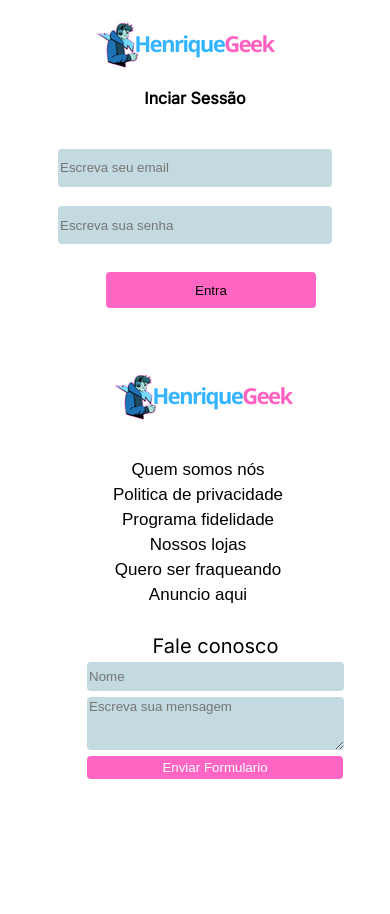
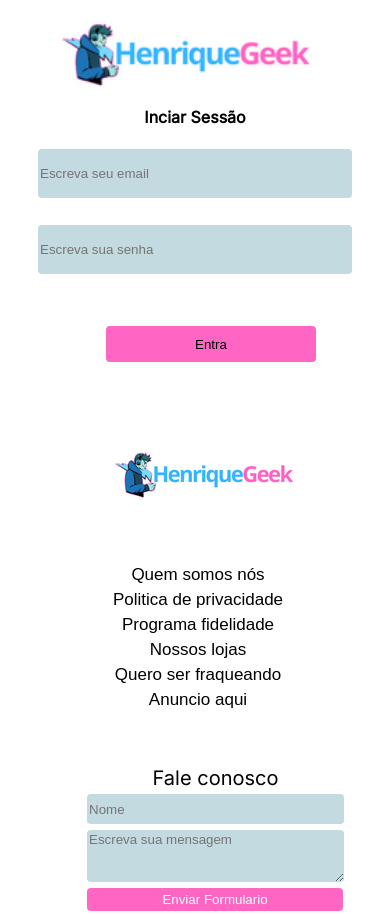
Before and after one commit to Henrique-Ramos29/HenriqueGeek, a plain HTML site: page login.html in a window 390 px wide. Shown: the top 914 px of the page. Drawn offline with Linux system fonts and the light colour scheme.

Commit message:
atualização mobile

```diff
--- a/assets/login__css/login.css
+++ b/assets/login__css/login.css
@@ -56,6 +56,7 @@
 @media (min-width: 390px) and (max-width: 450px) {
     .logo {
         margin-right: 16px;
+        width: 250px;
     }
 
     .container {
@@ -67,24 +68,25 @@
 
     .login__input {
         align-self: center;
-        width: 270px;
-        height: 36px;
+        width: 310px;
+        height: 47px;
         margin-top: -73px;
-        margin-left: 77px;
+        margin-left: 57px;
 
     }
 
     .login__senha {
-        width: 270px;
-        height: 36px;
+        width: 310px;
+        height: 47px;
     }
 
     .botao__entra {
         left: 0;
-        top: 272px;
+        top: 326px;
         width: 210px;
         height: 36px;
         margin-left: 106px;
         border-radius: 4px;
     }
+
 }
--- a/assets/login__css/rodape__login.css
+++ b/assets/login__css/rodape__login.css
@@ -23,8 +23,8 @@
     .container__footer__login {
         display: flex;
         flex-direction: column;
-        gap: 31px;
-        margin-top: 5rem;
+        gap: 58px;
+        margin-top: 8rem;
 
     }
 
```
